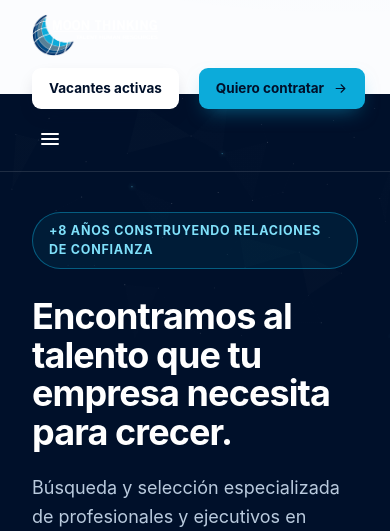
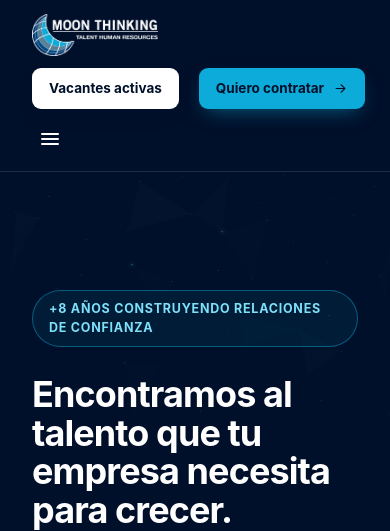
Before and after one commit to moonthinking/Moonthinking-site, a Flask app: page / in a window 390 px wide. Shown: the top 531 px of the page. Run offline with Flask 3, Linux system fonts and the light colour scheme; data that the repository does not hold is empty.

Commit message:
Fix CSS selector for header site on dark mode

```diff
--- a/static/css/main.css
+++ b/static/css/main.css
@@ -479,7 +479,7 @@ table.admin-table td{padding:14px 18px;border-top:1px solid var(--border);color:
     background:var(--navy-deep);
   }
   header.site.nav-open nav{display:flex}
-  header.site.on-dark.nav-open{background:var(--navy-deep);margin-bottom:0}
+  header.site.on-dark{background:var(--navy-deep);margin-bottom:0}
   header.site nav a{padding:13px 2px;opacity:1;border-bottom:1px solid rgba(255,255,255,.08)}
   header.site nav a:last-child{border-bottom:none}
   header.site nav .nav-only-mobile{display:block;font-weight:700}
```
